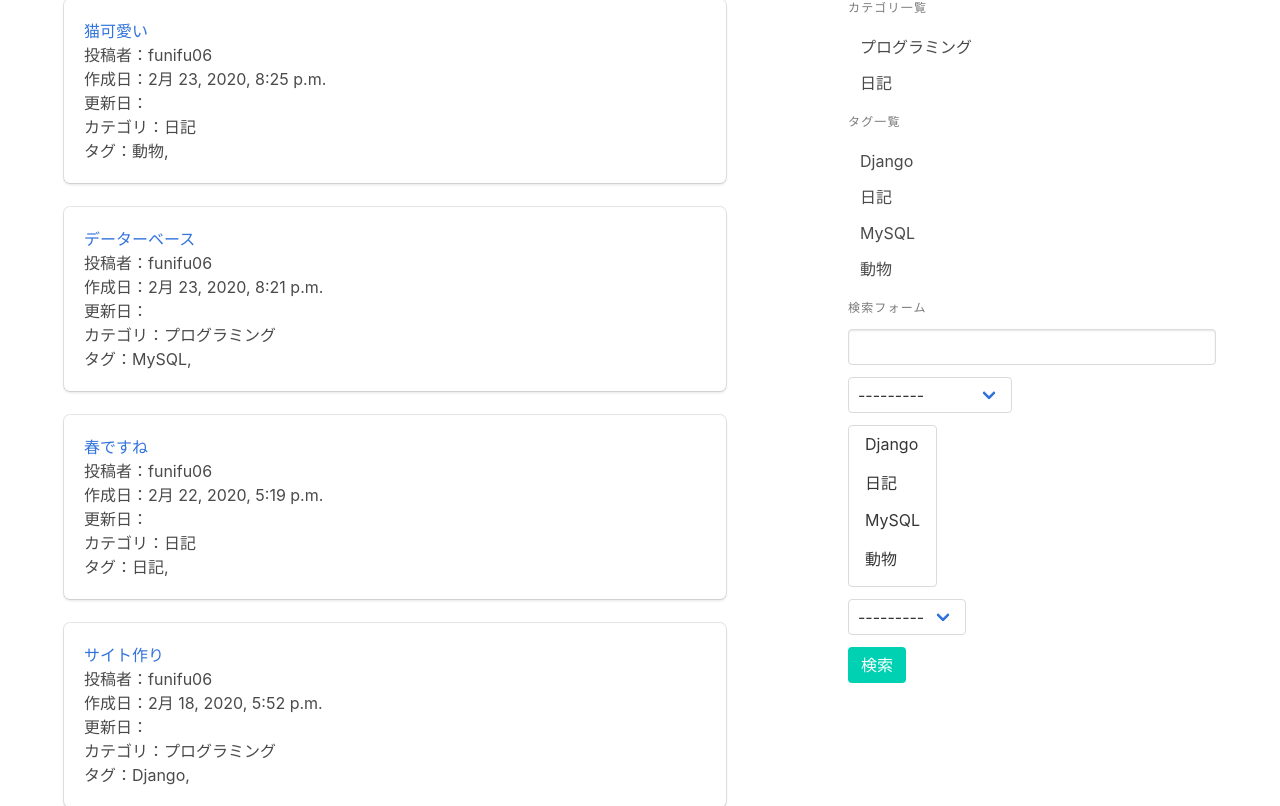
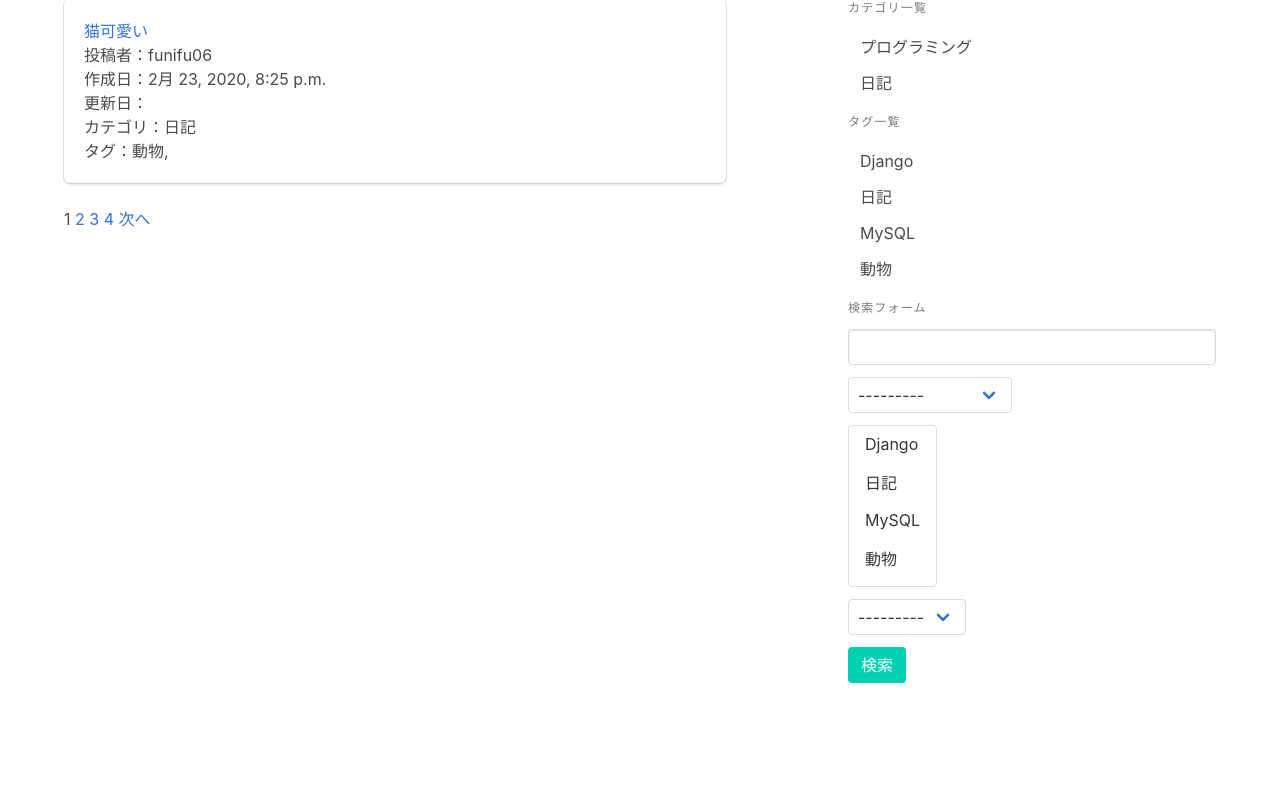
Before and after one commit to chico0602/funifu_blog.com, a Django app: page / in a window 1280 px wide. Shown: the part 210-1016 px from the top of the page. After the commit the page ends 893 px from the top, so only its background shows below. Run offline with Django 3.2, Linux system fonts and the light colour scheme; data comes from the database, SQL or seed files in the repository; both versions use the stored data as it was after the commit; some libraries are stand-ins or nearby versions.

Commit message:
[update]html,views

```diff
--- a/blog/static/blog/base.css
+++ b/blog/static/blog/base.css
@@ -2,4 +2,5 @@ header{
   background-image: url(images/usagi.png);
   background-repeat: no-repeat;
   background-size: cover;
+  color: #ff9999;
 }
--- a/blog/templates/blog/base.html
+++ b/blog/templates/blog/base.html
@@ -1,4 +1,5 @@
 {% load blog %}
+{% load static %}
 
 <!DOCTYPE html>
 <html lang="ja">
@@ -7,8 +8,7 @@
     <meta name="viewport" content="width=device-width, initial-scale=1">
     <title>ふにふーぶろぐ</title>
     <link rel="stylesheet" href="https://cdnjs.cloudflare.com/ajax/libs/bulma/0.7.5/css/bulma.min.css">
-    <script defer src="https://use.fontawesome.com/releases/v5.3.1/ja/all.js"></script>
-    {% load static %}
+    <script defer src="https://use.fontawesome.com/releases/v5.3.1/js/all.js"></script>
     <link rel="stylesheet" href="{% static 'blog/base.css' %}">
   </head>
   <body>
--- a/blog/templates/blog/post_list.html
+++ b/blog/templates/blog/post_list.html
@@ -12,4 +12,20 @@
           <p>タグ：{% for tag in post.tags.all %}{{tag}},{% endfor %}</p>
       </article>
    {% endfor %}
+
+   {% if page_obj.has_previous %}
+      <a href="?page={{page_obj.previous_page_number}}">前へ</a>
+   {% endif %}
+
+   {% for num in page_obj.paginator.page_range %}
+      {% if page_obj.number == num %}
+        <span>{{num}}</span>
+      {% else %}
+        <a href="?page={{num}}">{{num}}</a>
+      {% endif %}
+   {% endfor %}
+
+   {% if page_obj.has_next %}
+      <a href="?page={{page_obj.next_page_number}}">次へ</a>
+   {% endif %}
 {% endblock %}
--- a/blog/views.py
+++ b/blog/views.py
@@ -9,6 +9,7 @@ from .forms import CommentCreateForm, PostSearchForm
 class PostList(generic.ListView):
     model = Post
     ordering = '-created_at'
+    paginate_by = 1
 
     def get_queryset(self):
         queryset = super().get_queryset()
@@ -50,6 +51,7 @@ class CommentCreate(generic.CreateView):
 class PostCategoryList(generic.ListView):
     model = Post
     ordering = '-created_at'
+    paginate_by = 1
 
     def get_queryset(self):
         category = get_object_or_404(Category, pk=self.kwargs['pk'])
@@ -58,6 +60,7 @@ class PostCategoryList(generic.ListView):
 class PostTagList(generic.ListView):
     model = Post
     ordering = '-created_at'
+    paginate_by = 1
 
     def get_queryset(self):
         tag = get_object_or_404(Tag, pk=self.kwargs['pk'])
```
Also changed, not shown: db.sqlite3.
